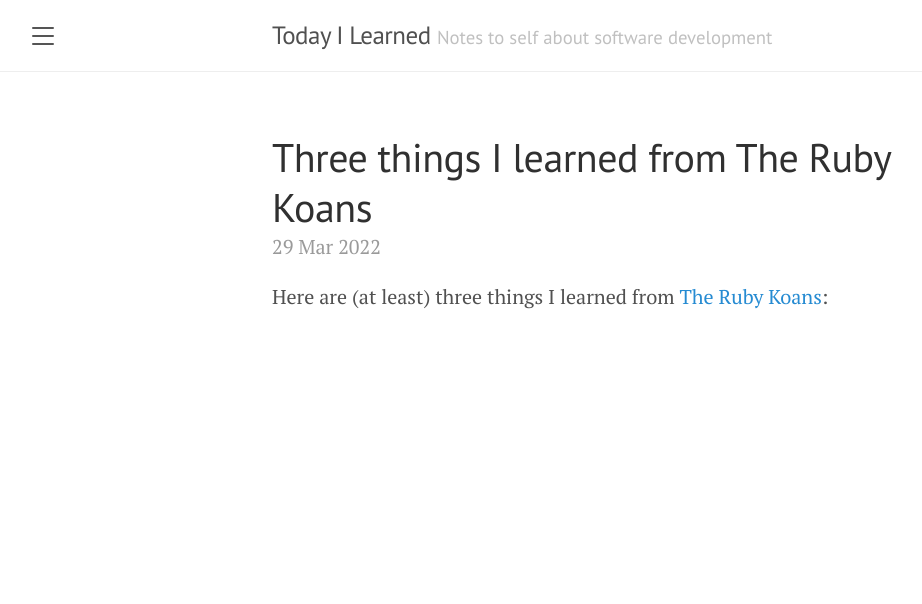
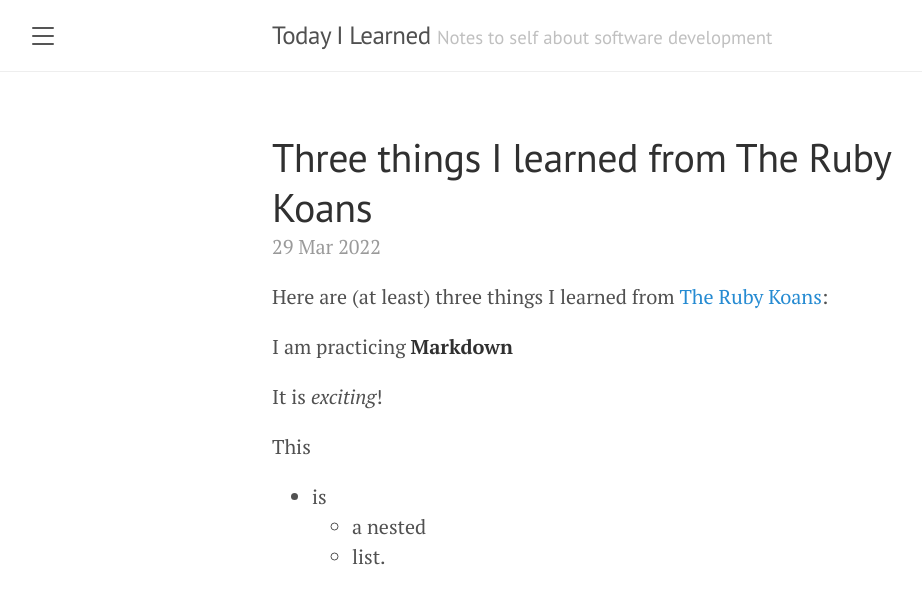
Before and after one commit to whw-baird/til, a Jekyll site: the page built from _posts/2022-03-29-three-things-i-learned-from-the-ruby-koans.md, in a window 1280 px wide. Shown: the top 604 px of the page, without its empty margins (8-930 px from the left). Built offline with Jekyll 4.4.1, drawn with Linux system fonts in a browser that asks for light colours.

Commit message:
Update 2022-03-29-three-things-i-learned-from-the-ruby-koans.md

```diff
--- a/_posts/2022-03-29-three-things-i-learned-from-the-ruby-koans.md
+++ b/_posts/2022-03-29-three-things-i-learned-from-the-ruby-koans.md
@@ -4,3 +4,13 @@ title: Three things I learned from The Ruby Koans
 ---
 
 Here are (at least) three things I learned from [The Ruby Koans](http://rubykoans.com/):
+
+I am practicing **Markdown**
+
+It is _exciting_!
+
+This
+- is
+    - a
+        nested
+    - list.
```
